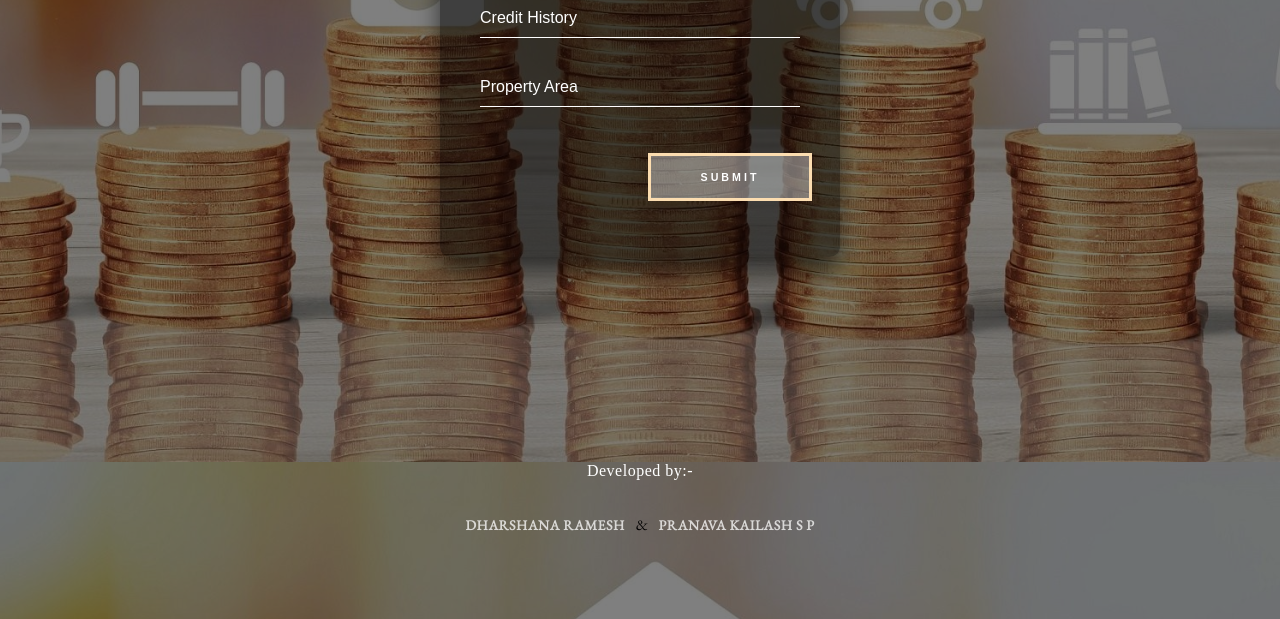
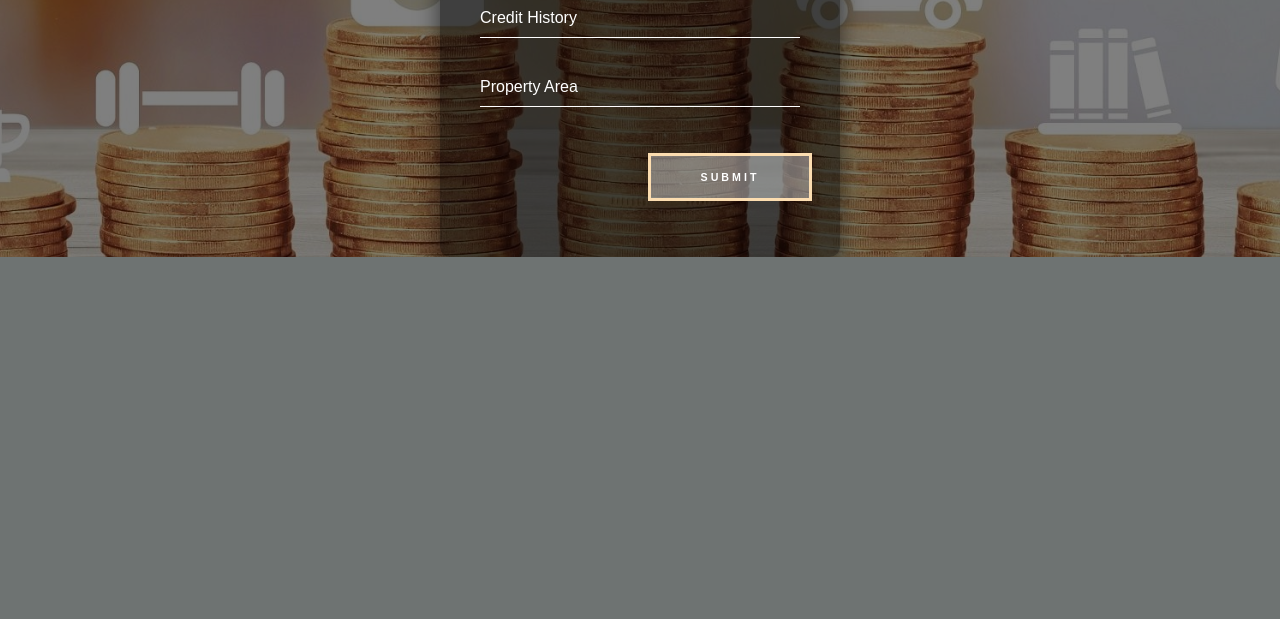
Before and after one commit to IBM-EPBL/IBM-Project-18487-1659686031, a Flask app: page /predict.html in a window 1280 px wide. Shown: the part 1138-1757 px from the top of the page. After the commit the page ends 1395 px from the top, so only its background shows below. Run offline with Flask 2, Linux system fonts and the light colour scheme; parts of the project's set-up code (start-up, migrations or seed data) failed here and were passed over; some web fonts are replaced.

Commit message:
Update predict.html

```diff
--- a/Final Deliverables/templates/predict.html
+++ b/Final Deliverables/templates/predict.html
@@ -444,32 +444,6 @@
             </div>
         </form>
     </div>
-
-    <center>
-        <footer>
-            <div class="footer">
-                <p>Developed by:-</p>
-                <br />
-                <div class="tooltip"><a id="d" class="nav-link nav-link-fade-up"
-                        href="https://www.linkedin.com/in/dharshana-ramesh-2aa0671ab/" target="_blank">Dharshana
-                        Ramesh
-                    </a>
-                    <img src="static\d.jpg" class="tooltiptext">
-                </div>
-
-
-                <span style="font-family: 'EB Garamond', serif">
-                    &nbsp; & &nbsp;</span>
-
-                <div class="tooltip1"><a id="p" class="nav-link nav-link-fade-up"
-                        href="https://www.linkedin.com/in/pranava-kailash/" target="_blank">
-                        Pranava Kailash S P</a>
-                    <img src="static\pk.jpg" class="tooltiptext1">
-                </div>
-
-            </div>
-        </footer>
-    </center>
 </body>
 <script>
     function resetIfInvalid(el) {
```
